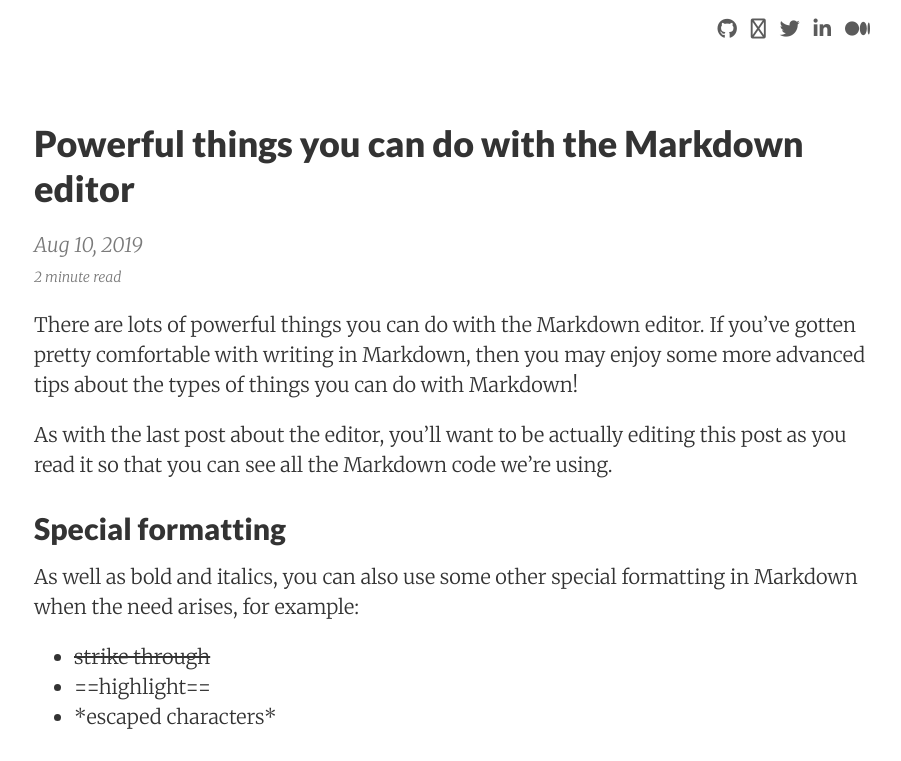
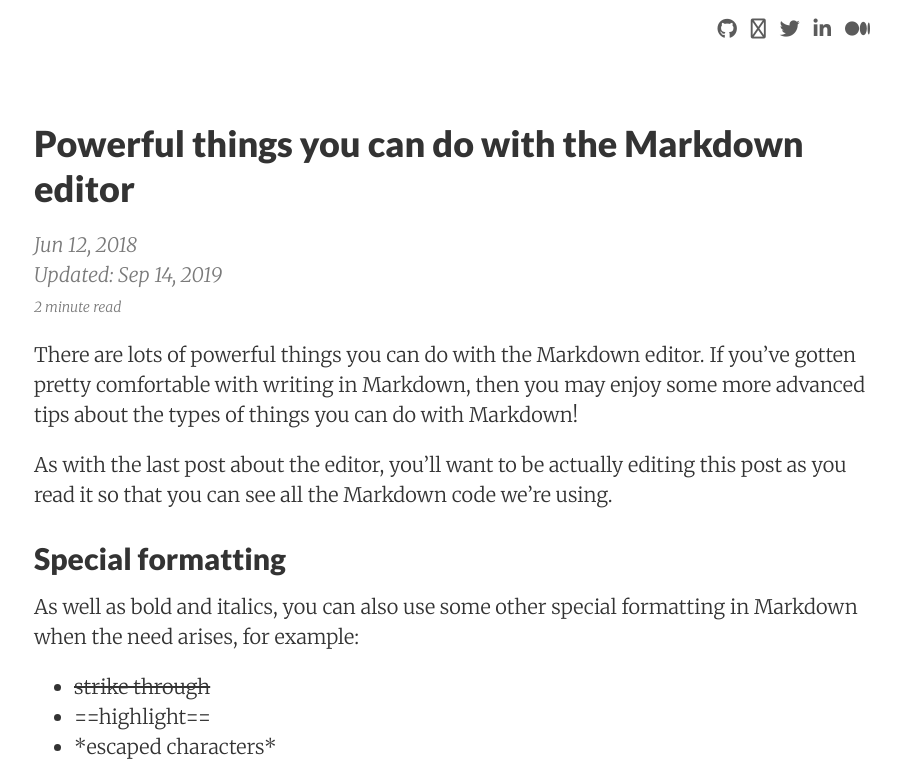
Before and after one commit to frgfm/frgfm.github.io, a Jekyll site: the page built from _posts/2018-06-12-powerful-things-markdown-editor.md, in a window 1280 px wide and 900 px high, cut to the strip 139-900 px from the top of the window. Shown: the whole strip, without its empty margins (186-1087 px from the left). Built offline with Jekyll 4.4.1, drawn with Linux system fonts in a browser that asks for light colours; nearby versions of some CDN libraries; formulas are drawn with MathJax 3; comment, search, counter and statistics services are not loaded; some of the changed lines change nothing that is shown.

Commit message:
feat: Updated post

```diff
--- a/_posts/2018-06-12-powerful-things-markdown-editor.md
+++ b/_posts/2018-06-12-powerful-things-markdown-editor.md
@@ -1,13 +1,10 @@
 ---
 layout: post
 title:  Powerful things you can do with the Markdown editor
-date: 2019-08-10
-categories: [ markdown, tutorial ]
-tags: [tag1, tag2]
 image: assets/images/16.jpg
 summary: This is the summary
 mathjax: true
-last_modified_at: 2019-09-14
+update_date: 2019-09-14
 ---
 There are lots of powerful things you can do with the Markdown editor. If you've gotten pretty comfortable with writing in Markdown, then you may enjoy some more advanced tips about the types of things you can do with Markdown!
 
```
